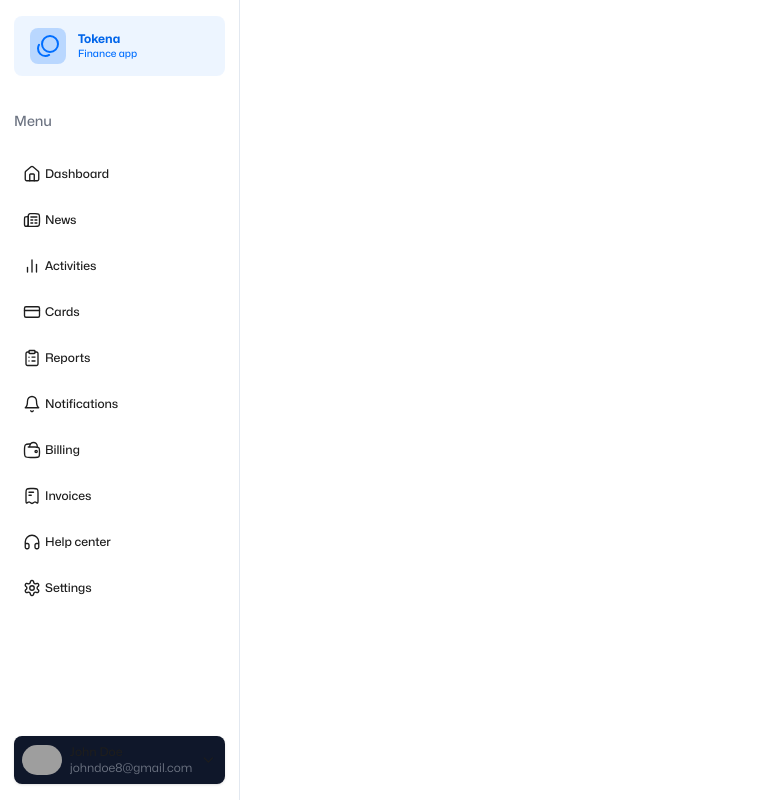
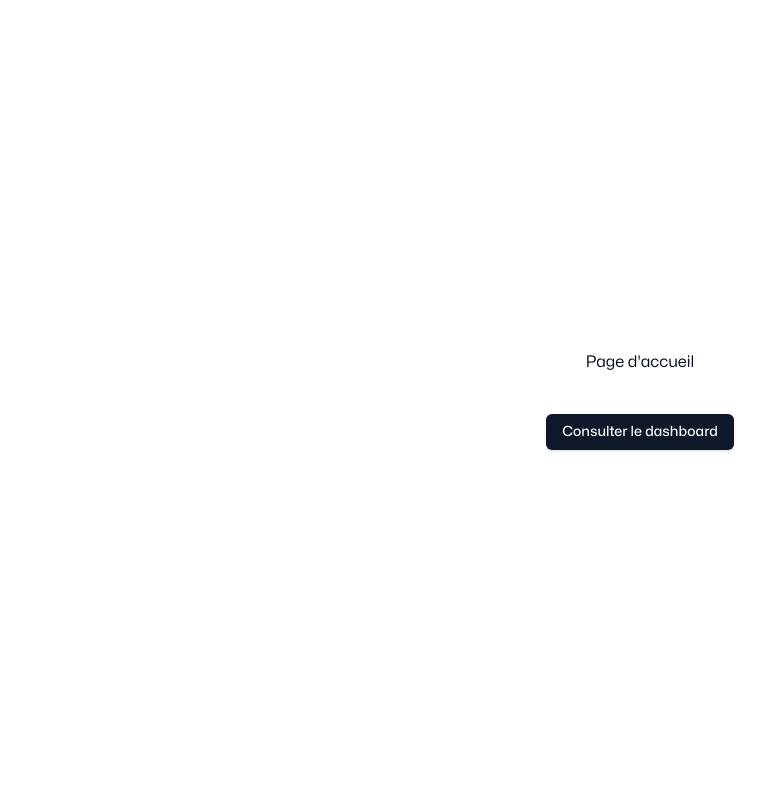
Before and after one commit to Meschack/figma-to-code-ed2-week3, a Next.js app: page / in a window 1280 px wide. Shown: the whole page, without its empty margins (0-783 px from the left). Built offline with nearby package versions, Linux system fonts and the light colour scheme; grey boxes are pictures that could not be loaded.

Commit message:
feat(layout): setup layout and turn off eslint react/no-unescaped-entities rule

```diff
--- /dev/null
+++ b/src/app/(admin)/dashboard/page.tsx
@@ -0,0 +1,7 @@
+interface Props {}
+
+const Page = ({}: Props) => {
+  return <div>Dashboard Page</div>
+}
+
+export default Page
--- /dev/null
+++ b/src/app/(admin)/layout.tsx
@@ -0,0 +1,20 @@
+import { Sidebar } from '@/components/layout/sidebar'
+import { PropsWithChildren } from 'react'
+
+interface Props extends PropsWithChildren {}
+
+const Layout = ({ children }: Props) => {
+  return (
+    <div className='flex'>
+      <Sidebar />
+
+      <main className='grow'>
+        {/* Header */}
+
+        <div>{children}</div>
+      </main>
+    </div>
+  )
+}
+
+export default Layout
--- a/src/app/page.tsx
+++ b/src/app/page.tsx
@@ -1,15 +1,14 @@
-import { Sidebar } from '@/components/layout/sidebar'
+import { Button } from '@/components/ui/button'
+import Link from 'next/link'
 
 export default function Home() {
   return (
-    <div className='flex'>
-      <Sidebar />
+    <div className='flex h-screen w-full flex-col items-center justify-center gap-10'>
+      <h1>Page d'accueil</h1>
 
-      <main className='bg-tokena-white'>
-        {/* Header */}
-
-        {/* Content */}
-      </main>
+      <Button asChild>
+        <Link href='/dashboard'>Consulter le dashboard</Link>
+      </Button>
     </div>
   )
 }
```
Also changed, not shown: .eslintrc.json.
